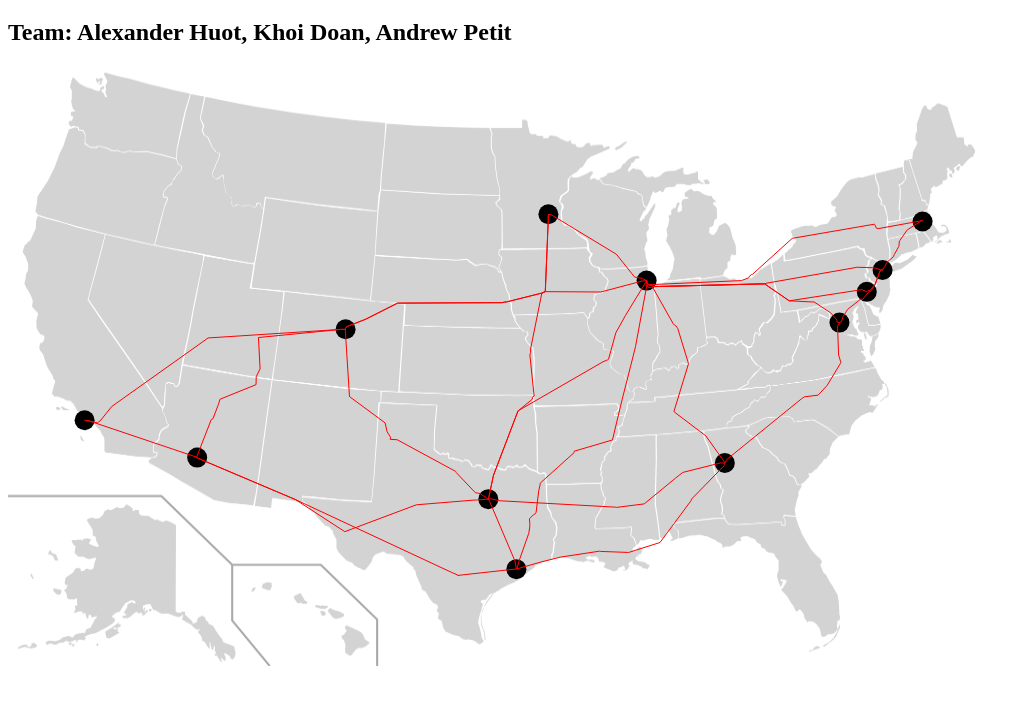
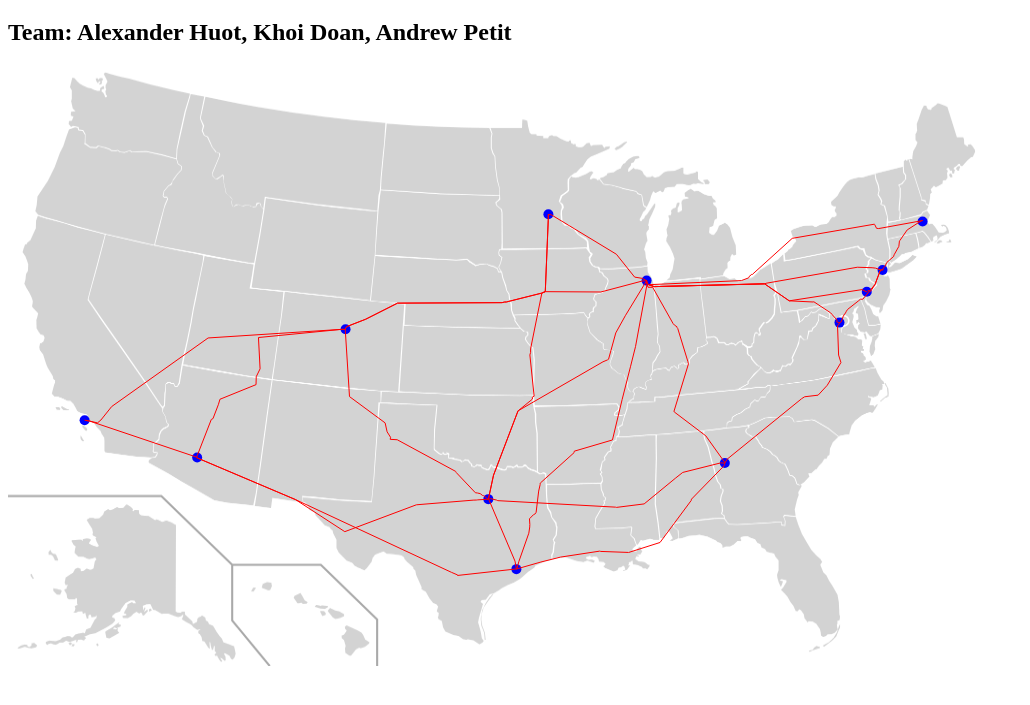
Before and after one commit to AJH94/Interactive-US-Map, a website: page public/index.html in a window 1280 px wide. Shown: the part 61-766 px from the top of the page, without its empty margins (0-1030 px from the left). Drawn offline with nearby package versions, Linux system fonts and the light colour scheme.

Commit message:
all routes and clickable cities have been added

```diff
--- a/public/index.html
+++ b/public/index.html
@@ -12,7 +12,7 @@
 
         <div id="city">
             <svg width="960" height="500">
-                <circle cx="894.5904298167112" cy="105.48290513422194" r="10"></circle>
+                <circle id= "boston" cx="894.5904298167112" cy="105.48290513422194" r="10"></circle>
                 <circle cx="618.6180697107831" cy="164.5951930014994" r="10"></circle>
                 <circle cx="460.3202984929121" cy="383.1403249363311" r="10"></circle>
                 <circle cx="854.5708175202567" cy="154.02359484534668" r="10"></circle>
@@ -24,10 +24,8 @@
                 <circle cx="696.8407306951635" cy="347.0457561301166" r="10"></circle>
                 <circle cx="169.16160725691094" cy="341.585707740727" r="10"></circle>
                 <circle cx="838.7890402686346" cy="175.8370480134363" r="10"></circle>
-                <circle cx="30" cy="300" r="0"></circle>
             </svg>
             <script src="https://d3js.org/d3.v3.min.js"></script>
-            <script src="//ajax.googleapis.com/ajax/libs/jquery/1.6.4/jquery.min.js"></script>
             <script src="bosny.js"></script>
             <script src="nypa.js"></script>
             <script src="nydc.js"></script>
@@ -61,14 +59,61 @@
                     "coordinates" : [bostonNewYork, newPa, newDc, bosChi, newChi, dcChi, paChi, chiAt, wasAt, atHou, atDal, dalHo, chiHo, chiDa, minDa, chiMn, chiDn, dalDn, minDn, denAz, dalAz, houAz, laAz, denLa]
                 }
                 var svg = d3.select("svg");
+                var array = [[894.5904298167112,105.48290513422194],[618.6180697107831,164.5951930014994],[460.3202984929121,383.1403249363311],[854.5708175202567,154.02359484534668], [56.60659487711308,304.2365506359156],[488.3685957613856,453.15863250624943],[520.3973525968821,98.23279437830399],[317.56354129724684,213.28621034875107],[811.4657161514506,206.59056765014157],[696.8407306951635,347.0457561301166],[169.16160725691094,341.585707740727],[838.7890402686346,175.8370480134363 ]];
+                var length = array.length;
+                console.log(length);
 
-                var circle = svg.selectAll("circle")
-                    .data([32, 57, 112, 293]);
+                //add events to each of the cities
+                var boston = svg.selectAll("circle")
+                .data([[array[0][0],array[0][1]]], function(d) { return d; })
+                var chicago = svg.selectAll("circle")
+                .data([[array[1][0], array[1][1]]], function(d) {
+                    return d; })
+                var dallas = svg.selectAll("circle")
+                .data([[array[2][0], array[2][1]]], function(d){
+                    return d;})
+                var newYork = svg.selectAll("circle")
+                .data([[array[3][0], array[3][1]]], function(d){
+                    return d;})
+                var la = svg.selectAll("circle")
+                .data([[array[4][0], array[4][1]]], function(d){
+                    return d;})
+                var houston = svg.selectAll("circle")
+                .data([[array[5][0], array[5][1]]], function(d){
+                    return d;})
+                var min = svg.selectAll("circle")
+                .data([[array[6][0], array[6][1]]], function(d){
+                    return d;})
+                var denver = svg.selectAll("circle")
+                .data([[array[7][0], array[7][1]]], function(d){
+                    return d;})
+                var dc = svg.selectAll("circle")
+                .data([[array[8][0], array[8][1]]], function(d){
+                    return d;})
+                var atlanta = svg.selectAll("circle")
+                .data([[array[9][0], array[9][1]]], function(d){
+                    return d;})
+                var az = svg.selectAll("circle")
+                .data([[array[10][0], array[10][1]]], function(d){
+                    return d;})
+                var philly = svg.selectAll("circle")
+                .data([[array[11][0], array[11][1]]], function(d){
+                    return d;})
+                var cities = [boston, chicago, dallas, newYork, la, houston, min, denver, dc, atlanta, az, philly];
+                for (var j = 0; j < cities.length; j++){
+                    cities[j].enter().append("circle")
+                    .attr("cy", function(d) { return d[1]; })
+                    .attr("cx", function(d) { return d[0]; })
+                    .attr("r", 5)
+                    .attr("fill", "blue")
+                    .on("click", clicked);
+                    cities[j].exit().remove();
+                }
 
-                circle.enter().append("circle")
-                .attr("cy", 60)
-                .attr("cx", function(d, i) { return i * 100 + 30; })
-                .attr("r", function(d) { return Math.sqrt(d); });
+                function clicked(d) {
+                    var c = d3.select(this);
+                    c.attr("fill", "yellow");
+                }
 
                 //create a scale and tanslation for the map
                 var albersProjection = d3.geo.albersUsa()
```
